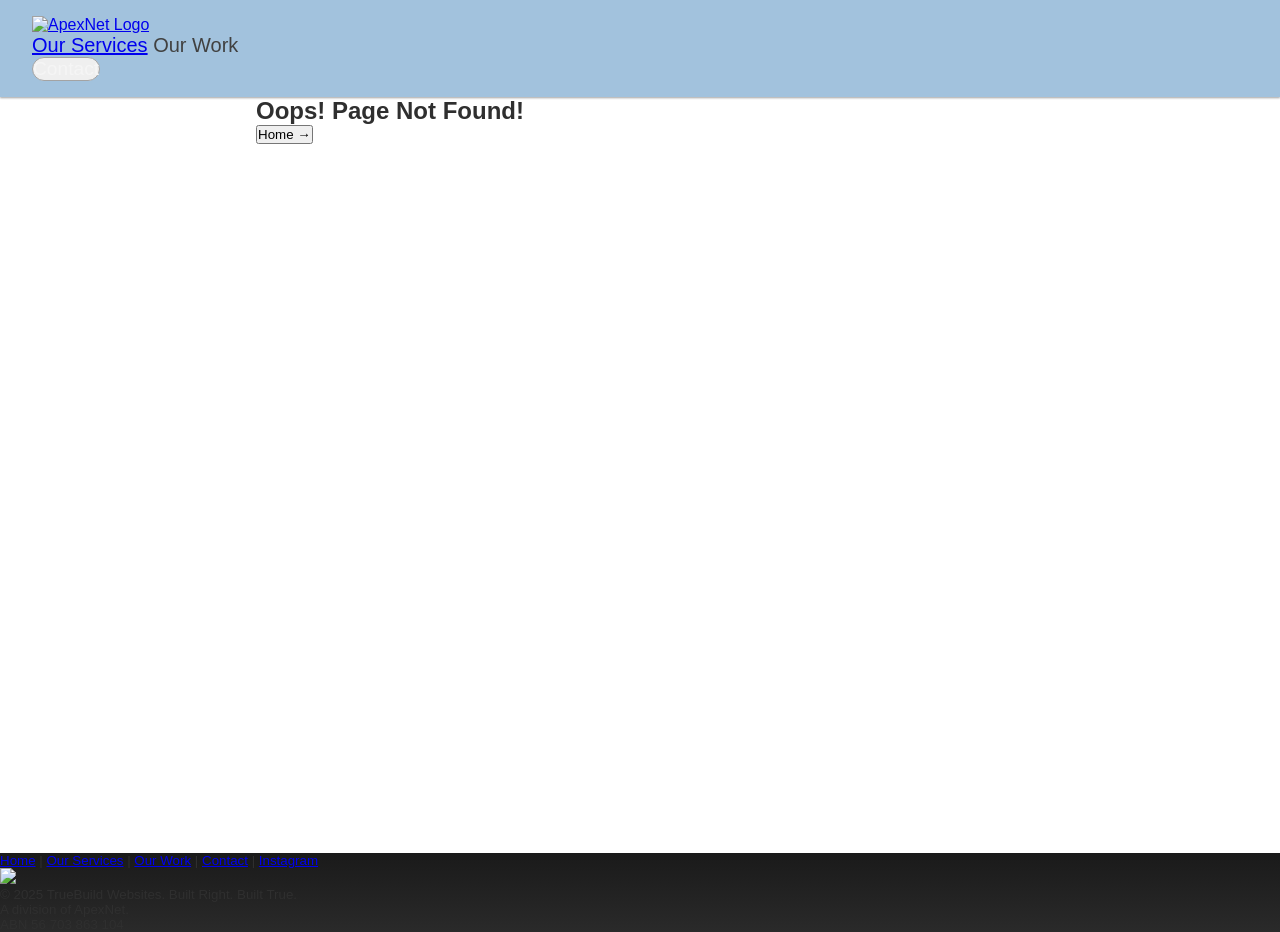
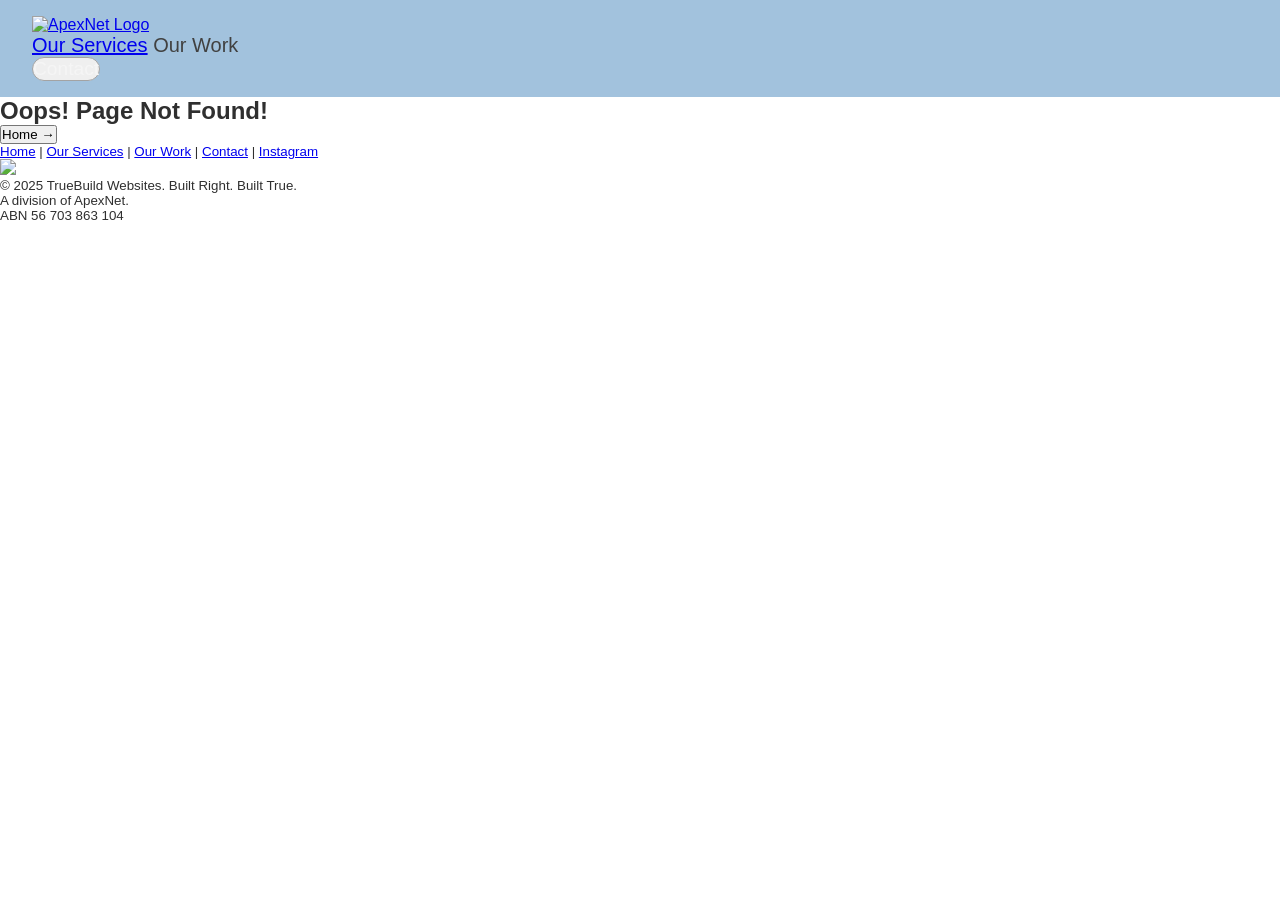

Major style changes v2.1

--- a/assets/css/styles.css
+++ b/assets/css/styles.css
@@ -31,7 +31,6 @@ nav {
     z-index: 1000;
     background-color: #a2c2dd;
     color: #414141;
-    box-shadow: 0 1px 2px #a1a1a1;
     transition: transform 0.7s;
 }
 
@@ -55,27 +54,42 @@ nav img:hover, nav #navbar-links a:hover, #services a:hover, #contact a:hover {
 
 .hero {
     height: 100vh;
-    box-shadow: 0 1px 2px rgba(0, 0, 0, 0.9);
-    background: linear-gradient(to bottom, #1A1A1A 0%, #3A3A3A 100%);
-    color: #F5F5F5;
+    background: linear-gradient(
+        135deg,
+        #0f172a,
+        #1e293b,
+        #a2c2dd
+    );
+    color: white;
 }
 
 .hero h1 {
-    font-size: clamp(20px, 5vw, 50px);
+    font-size: clamp(45px, 5vw, 100px);
+    line-height: 1;
 }
 
 .hero h3 {
-    font-size: clamp(10px, 3vw, 30px);
+    font-size: clamp(25px, 3vw, 60px);
+    line-height: 1;
+}
+
+.services-inner {
+    background-color: #F8FAFC;
 }
 
 .hero-alt {
     height: 80vh;
     box-shadow: 0 1px 2px rgba(0, 0, 0, 0.9);
-    background: linear-gradient(to bottom, #1A1A1A 0%, #3A3A3A 100%);
     color: #F5F5F5;
+    background: linear-gradient(
+        135deg,
+        #0f172a,
+        #1e293b,
+        #a2c2dd
+    );
 }
 
-.hero button, #navbar button {
+.hero button, #navbar button, #btn {
     border: 1px solid #a3a3a3;
     border-radius: 20px;
     transition: background-color 0.2s ease-in-out;
@@ -148,10 +162,6 @@ nav img:hover, nav #navbar-links a:hover, #services a:hover, #contact a:hover {
 }
 
 
-.services, .contact {
-    padding-left: 20%;
-    padding-right: 20%;
-}
 
 .services-item {
     border-left: #1A1A1A solid 4px;
@@ -167,7 +177,6 @@ nav img:hover, nav #navbar-links a:hover, #services a:hover, #contact a:hover {
 }
 
 footer {
-    background: linear-gradient(to bottom, #1A1A1A 0%, #2A2A2A 100%);
     font-family: 'Trebuchet MS', 'Lucida Sans Unicode', 'Lucida Grande', 'Lucida Sans', Arial, sans-serif;
     font-size: smaller;
     gap: 10px;
@@ -185,7 +194,7 @@ footer a:hover {
     align-items: start;
     width: 80%;
 }
-
+/*
 @media screen and (max-width: 767px) {
     #navbar {
         padding: 10px;
